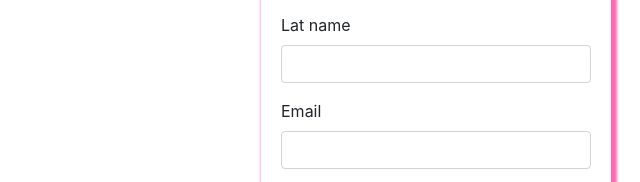
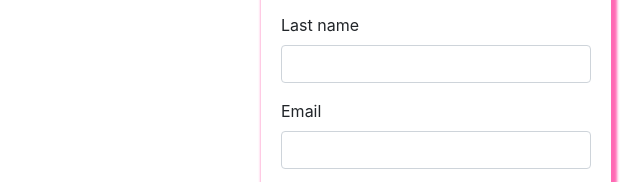
Before and after one commit to Kazenzi/My-first-project, a plain HTML site: page signup.html in a window 1280 px wide. Shown: the part 586-768 px from the top of the page, 204-844 px from the left. Drawn offline with nearby package versions, Linux system fonts and the light colour scheme.

```diff
--- a/signup.html
+++ b/signup.html
@@ -75,7 +75,7 @@
                         <input type="text" name="First name" class="form-control">
                     </div>
                     <div class="form-group">
-                        <label for="">Lat name</label>
+                        <label for="">Last name</label>
                         <input type="text" name="last name" class="form-control">
                     </div>
                     <div class="form-group">
```
Also changed, not shown: login.html (+1 -0 lines), 1 other file.
